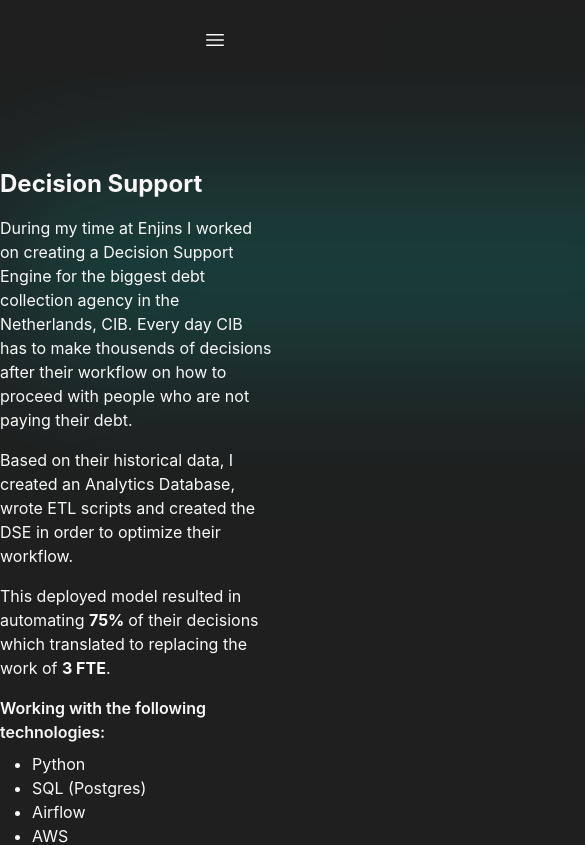
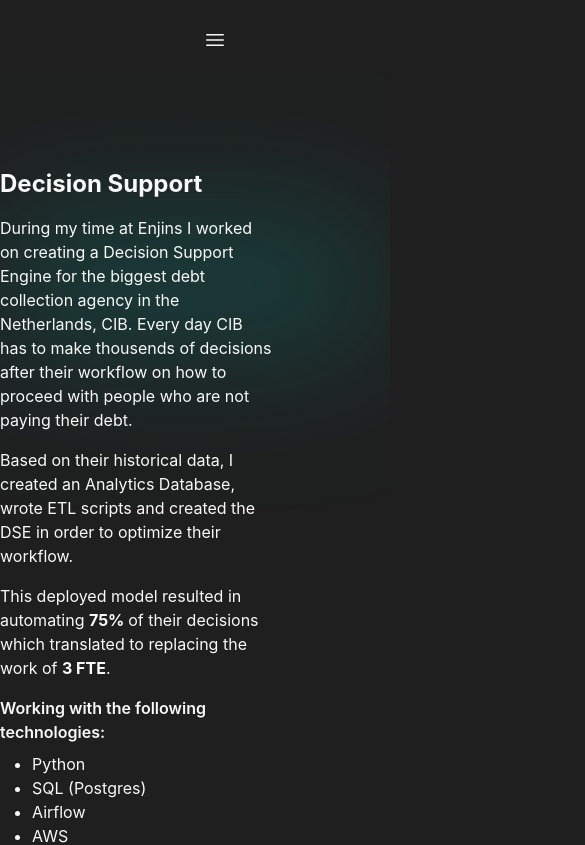
Before and after one commit to Yuvalpappie/portfolio-yuval, a Next.js app: page /projects/decision-support in a window 390 px wide. Shown: the top 845 px of the page, 585 px wide, since content can reach past the window. Built offline with nearby package versions, Linux system fonts and the light colour scheme.

Commit message:
update backblur

```diff
--- a/pages/projects/decision-support.js
+++ b/pages/projects/decision-support.js
@@ -43,7 +43,7 @@
 
                 {/* BackBlur */}
                 <div className="absolute w-full max-w-lg z-0">
-                    <div className="absolute  -left-4 w-[800px] h-[200px] bg-primary rounded-full mix-blend-multiply filter blur-3xl opacity-[20%] animate-blob"></div>
+                    <div className="absolute  -left-4 sm:w-[600px] md:w-[800px] w-[400px] h-[150px] mt-10 bg-primary rounded-full mix-blend-multiply filter blur-3xl opacity-[20%] animate-blob"></div>
                 </div >
             </div>
         </>
--- a/pages/projects/matching-engine.js
+++ b/pages/projects/matching-engine.js
@@ -46,7 +46,7 @@
 
                 {/* BackBlur */}
                 <div className="absolute w-full max-w-lg z-0">
-                    <div className="absolute  -left-4 w-[800px] h-[200px] bg-primary rounded-full mix-blend-multiply filter blur-3xl opacity-[20%] animate-blob"></div>
+                    <div className="absolute  -left-4 sm:w-[600px] md:w-[800px] w-[400px] h-[150px] mt-10 bg-primary rounded-full mix-blend-multiply filter blur-3xl opacity-[20%] animate-blob"></div>
                 </div >
             </div>
         </>
--- a/pages/projects/ownboard.js
+++ b/pages/projects/ownboard.js
@@ -34,7 +34,7 @@
 
                 {/* BackBlur */}
                 <div className="absolute w-full max-w-lg z-0">
-                    <div className="absolute  -left-4 w-[800px] h-[200px] bg-primary rounded-full mix-blend-multiply filter blur-3xl opacity-[20%] animate-blob"></div>
+                    <div className="absolute  -left-4 sm:w-[600px] md:w-[800px] w-[400px] h-[150px] mt-10 bg-primary rounded-full mix-blend-multiply filter blur-3xl opacity-[20%] animate-blob"></div>
                 </div >
             </div>
         </>
--- a/pages/projects/snibble.js
+++ b/pages/projects/snibble.js
@@ -38,7 +38,7 @@
 
                 {/* BackBlur */}
                 <div className="absolute w-full max-w-lg z-0">
-                    <div className="absolute  -left-4 w-[800px] h-[200px] bg-primary rounded-full mix-blend-multiply filter blur-3xl opacity-[20%] animate-blob"></div>
+                    <div className="absolute  -left-4 sm:w-[600px] md:w-[800px] w-[400px] h-[150px] mt-10 bg-primary rounded-full mix-blend-multiply filter blur-3xl opacity-[20%] animate-blob"></div>
                 </div >
             </div>
         </>
```
